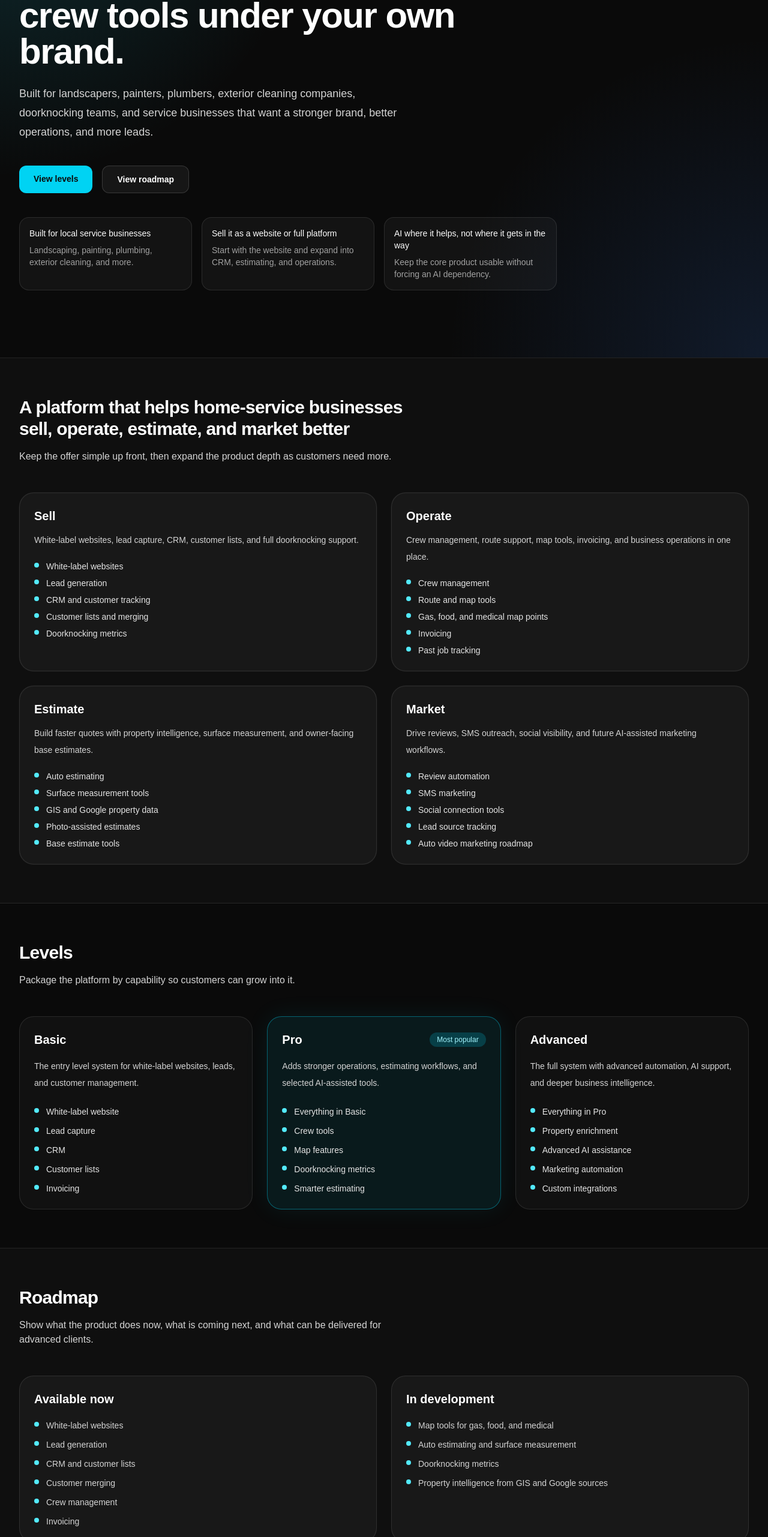
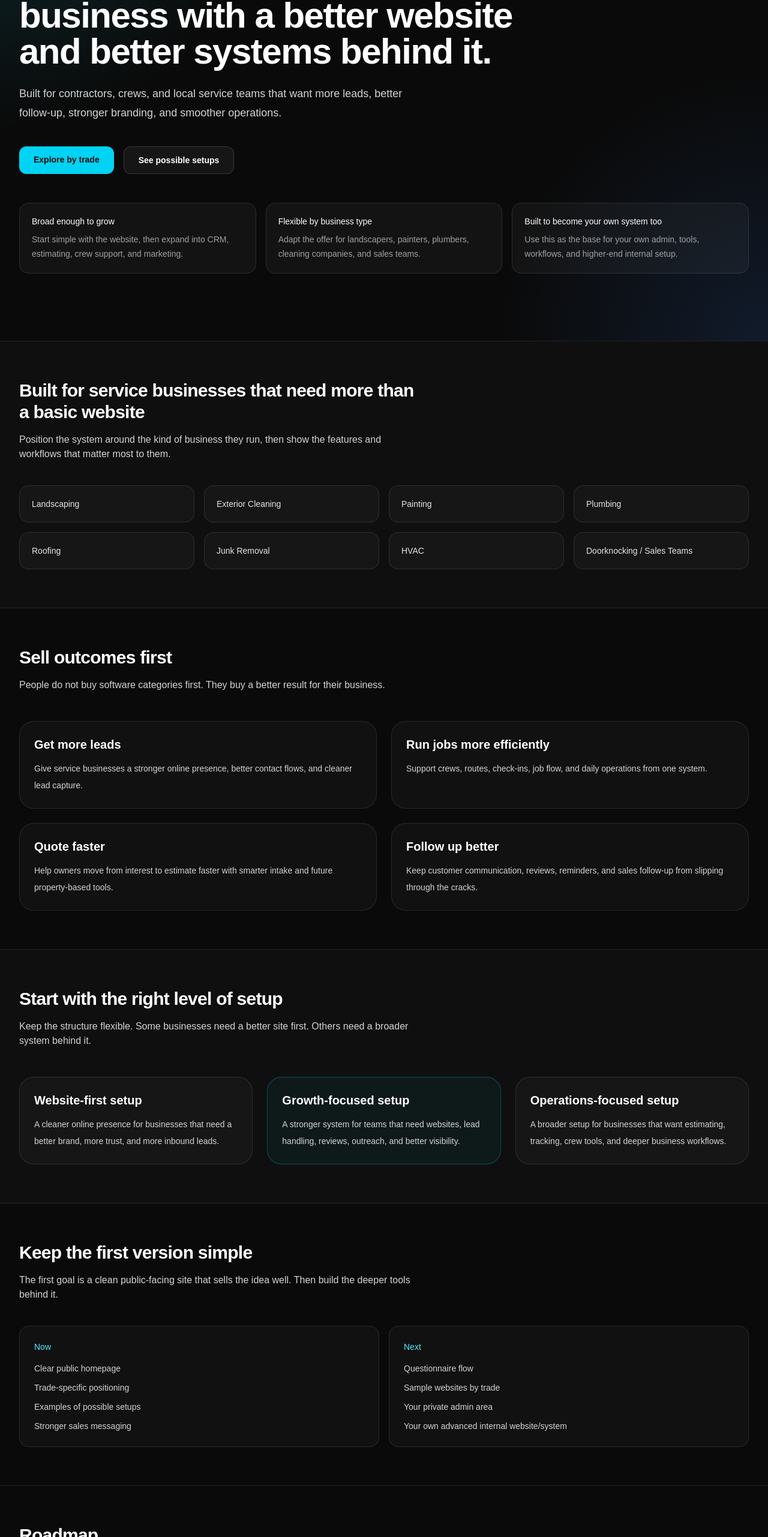
Before and after one commit to gdriskell09-ai/main-app, a Next.js app: page / in a window 1280 px wide. Shown: the part 238-2800 px from the top of the page at 60% size. Built offline with nearby package versions, Linux system fonts and the light colour scheme.

Commit message:
Update homepage with broader public sales layout

```diff
--- a/app/page.tsx
+++ b/app/page.tsx
@@ -1,314 +1,289 @@
-const featureGroups = [
+const trades = [
+  "Landscaping",
+  "Exterior Cleaning",
+  "Painting",
+  "Plumbing",
+  "Roofing",
+  "Junk Removal",
+  "HVAC",
+  "Doorknocking / Sales Teams",
+];
+
+const outcomes = [
   {
-    title: "Sell",
+    title: "Get more leads",
     description:
-      "White-label websites, lead capture, CRM, customer lists, and full doorknocking support.",
-    items: [
-      "White-label websites",
-      "Lead generation",
-      "CRM and customer tracking",
-      "Customer lists and merging",
-      "Doorknocking metrics",
-    ],
+      "Give service businesses a stronger online presence, better contact flows, and cleaner lead capture.",
   },
   {
-    title: "Operate",
+    title: "Run jobs more efficiently",
     description:
-      "Crew management, route support, map tools, invoicing, and business operations in one place.",
-    items: [
-      "Crew management",
-      "Route and map tools",
-      "Gas, food, and medical map points",
-      "Invoicing",
-      "Past job tracking",
-    ],
+      "Support crews, routes, check-ins, job flow, and daily operations from one system.",
   },
   {
-    title: "Estimate",
+    title: "Quote faster",
     description:
-      "Build faster quotes with property intelligence, surface measurement, and owner-facing base estimates.",
-    items: [
-      "Auto estimating",
-      "Surface measurement tools",
-      "GIS and Google property data",
-      "Photo-assisted estimates",
-      "Base estimate tools",
-    ],
+      "Help owners move from interest to estimate faster with smarter intake and future property-based tools.",
   },
   {
-    title: "Market",
+    title: "Follow up better",
     description:
-      "Drive reviews, SMS outreach, social visibility, and future AI-assisted marketing workflows.",
-    items: [
-      "Review automation",
-      "SMS marketing",
-      "Social connection tools",
-      "Lead source tracking",
-      "Auto video marketing roadmap",
-    ],
+      "Keep customer communication, reviews, reminders, and sales follow-up from slipping through the cracks.",
   },
 ];
 
-const plans = [
+const examples = [
   {
-    name: "Basic",
+    title: "Website-first setup",
     description:
-      "The entry level system for white-label websites, leads, and customer management.",
-    bullets: [
-      "White-label website",
-      "Lead capture",
-      "CRM",
-      "Customer lists",
-      "Invoicing",
-    ],
-    featured: false,
+      "A cleaner online presence for businesses that need a better brand, more trust, and more inbound leads.",
   },
   {
-    name: "Pro",
+    title: "Growth-focused setup",
     description:
-      "Adds stronger operations, estimating workflows, and selected AI-assisted tools.",
-    bullets: [
-      "Everything in Basic",
-      "Crew tools",
-      "Map features",
-      "Doorknocking metrics",
-      "Smarter estimating",
-    ],
-    featured: true,
+      "A stronger system for teams that need websites, lead handling, reviews, outreach, and better visibility.",
   },
   {
-    name: "Advanced",
+    title: "Operations-focused setup",
     description:
-      "The full system with advanced automation, AI support, and deeper business intelligence.",
-    bullets: [
-      "Everything in Pro",
-      "Property enrichment",
-      "Advanced AI assistance",
-      "Marketing automation",
-      "Custom integrations",
-    ],
-    featured: false,
+      "A broader setup for businesses that want estimating, tracking, crew tools, and deeper business workflows.",
   },
 ];
 
-const roadmapGroups = [
-  {
-    title: "Available now",
-    items: [
+const roadmap = [
   "White-label websites",
-      "Lead generation",
-      "CRM and customer lists",
-      "Customer merging",
-      "Crew management",
-      "Invoicing",
-    ],
-  },
-  {
-    title: "In development",
-    items: [
-      "Map tools for gas, food, and medical",
-      "Auto estimating and surface measurement",
+  "Lead generation and intake",
+  "CRM and customer tracking",
+  "Crew and job workflow tools",
+  "Auto estimating support",
   "Doorknocking metrics",
-      "Property intelligence from GIS and Google sources",
-    ],
-  },
-  {
-    title: "Advanced AI layer",
-    items: [
-      "AI recommendations",
-      "Emergency late-job response tools",
-      "Marketing idea generation",
-      "Auto video marketing generation",
-    ],
-  },
-  {
-    title: "Custom and enterprise",
-    items: [
-      "Jobber-style workflow tools",
-      "QuickBooks-style finance support",
-      "SalesRabbit-style canvassing features",
-      "Government and bank-linked workflows",
-    ],
-  },
+  "Map-based job support",
+  "Review and SMS automation",
+  "Marketing support tools",
+  "Your own internal admin and business system",
 ];
 
 export default function HomePage() {
   return (
     <main className="min-h-screen bg-neutral-950 text-white">
       <section className="relative overflow-hidden border-b border-white/10">
-        <div className="absolute inset-0 bg-[radial-gradient(circle_at_top_left,rgba(34,211,238,0.18),transparent_35%),radial-gradient(circle_at_bottom_right,rgba(59,130,246,0.14),transparent_35%)]" />
+        <div className="absolute inset-0 bg-[radial-gradient(circle_at_top_left,rgba(34,211,238,0.16),transparent_30%),radial-gradient(circle_at_bottom_right,rgba(59,130,246,0.14),transparent_30%)]" />
+
         <div className="relative mx-auto max-w-7xl px-6 py-20 lg:px-8 lg:py-28">
           <div className="max-w-4xl">
             <div className="mb-6 inline-flex rounded-full border border-cyan-400/30 bg-cyan-400/10 px-4 py-2 text-sm text-cyan-200">
-              White-label software for home-service businesses
+              Websites, systems, and growth tools for field-service businesses
             </div>
 
             <h1 className="text-5xl font-semibold tracking-tight sm:text-6xl">
-              Sell branded websites, CRM, and crew tools under your own brand.
+              Build a stronger service business with a better website and better
+              systems behind it.
             </h1>
 
             <p className="mt-6 max-w-2xl text-lg leading-8 text-neutral-300">
-              Built for landscapers, painters, plumbers, exterior cleaning
-              companies, doorknocking teams, and service businesses that want a
-              stronger brand, better operations, and more leads.
+              Built for contractors, crews, and local service teams that want
+              more leads, better follow-up, stronger branding, and smoother
+              operations.
             </p>
 
             <div className="mt-10 flex flex-col gap-4 sm:flex-row">
               <a
-                href="#pricing"
+                href="#trades"
                 className="rounded-xl bg-cyan-400 px-6 py-3 text-sm font-semibold text-neutral-950 transition hover:bg-cyan-300"
               >
-                View levels
+                Explore by trade
               </a>
               <a
-                href="#roadmap"
+                href="#examples"
                 className="rounded-xl border border-white/15 bg-white/5 px-6 py-3 text-sm font-semibold text-white transition hover:bg-white/10"
               >
-                View roadmap
+                See possible setups
               </a>
             </div>
+          </div>
 
-            <div className="mt-10 grid gap-4 sm:grid-cols-3">
-              <div className="rounded-2xl border border-white/10 bg-white/[0.04] p-4">
+          <div className="mt-12 grid gap-4 md:grid-cols-3">
+            <div className="rounded-2xl border border-white/10 bg-white/[0.04] p-5">
               <p className="text-sm font-medium text-white">
-                  Built for local service businesses
+                Broad enough to grow
               </p>
-                <p className="mt-2 text-sm text-neutral-400">
-                  Landscaping, painting, plumbing, exterior cleaning, and more.
+              <p className="mt-2 text-sm leading-6 text-neutral-400">
+                Start simple with the website, then expand into CRM,
+                estimating, crew support, and marketing.
               </p>
             </div>
-              <div className="rounded-2xl border border-white/10 bg-white/[0.04] p-4">
+
+            <div className="rounded-2xl border border-white/10 bg-white/[0.04] p-5">
               <p className="text-sm font-medium text-white">
-                  Sell it as a website or full platform
+                Flexible by business type
               </p>
-                <p className="mt-2 text-sm text-neutral-400">
-                  Start with the website and expand into CRM, estimating, and
-                  operations.
+              <p className="mt-2 text-sm leading-6 text-neutral-400">
+                Adapt the offer for landscapers, painters, plumbers, cleaning
+                companies, and sales teams.
               </p>
             </div>
-              <div className="rounded-2xl border border-white/10 bg-white/[0.04] p-4">
+
+            <div className="rounded-2xl border border-white/10 bg-white/[0.04] p-5">
               <p className="text-sm font-medium text-white">
-                  AI where it helps, not where it gets in the way
+                Built to become your own system too
               </p>
-                <p className="mt-2 text-sm text-neutral-400">
-                  Keep the core product usable without forcing an AI dependency.
+              <p className="mt-2 text-sm leading-6 text-neutral-400">
+                Use this as the base for your own admin, tools, workflows, and
+                higher-end internal setup.
               </p>
-              </div>
             </div>
           </div>
         </div>
       </section>
 
-      <section className="border-b border-white/10 bg-neutral-900/40">
+      <section
+        id="trades"
+        className="border-b border-white/10 bg-neutral-900/40"
+      >
         <div className="mx-auto max-w-7xl px-6 py-16 lg:px-8">
           <div className="max-w-2xl">
             <h2 className="text-3xl font-semibold tracking-tight">
-              A platform that helps home-service businesses sell, operate,
-              estimate, and market better
+              Built for service businesses that need more than a basic website
             </h2>
             <p className="mt-4 text-neutral-300">
-              Keep the offer simple up front, then expand the product depth as
-              customers need more.
+              Position the system around the kind of business they run, then
+              show the features and workflows that matter most to them.
             </p>
           </div>
 
-          <div className="mt-12 grid gap-6 lg:grid-cols-2">
-            {featureGroups.map((group) => (
+          <div className="mt-10 grid gap-4 sm:grid-cols-2 lg:grid-cols-4">
+            {trades.map((trade) => (
               <div
-                key={group.title}
-                className="rounded-3xl border border-white/10 bg-white/[0.04] p-6 shadow-[0_0_0_1px_rgba(255,255,255,0.02)]"
+                key={trade}
+                className="rounded-2xl border border-white/10 bg-white/[0.03] p-5 text-sm font-medium text-neutral-200 transition hover:border-cyan-400/30 hover:bg-white/[0.05]"
               >
-                <h3 className="text-xl font-semibold text-white">
-                  {group.title}
-                </h3>
-                <p className="mt-3 text-sm leading-7 text-neutral-300">
-                  {group.description}
-                </p>
-                <ul className="mt-5 space-y-2 text-sm text-neutral-200">
-                  {group.items.map((item) => (
-                    <li key={item} className="flex items-start gap-3">
-                      <span className="mt-1 h-2 w-2 rounded-full bg-cyan-300" />
-                      <span>{item}</span>
-                    </li>
-                  ))}
-                </ul>
+                {trade}
               </div>
             ))}
           </div>
         </div>
       </section>
 
-      <section id="pricing" className="border-b border-white/10">
+      <section className="border-b border-white/10">
         <div className="mx-auto max-w-7xl px-6 py-16 lg:px-8">
           <div className="max-w-2xl">
-            <h2 className="text-3xl font-semibold tracking-tight">Levels</h2>
+            <h2 className="text-3xl font-semibold tracking-tight">
+              Sell outcomes first
+            </h2>
             <p className="mt-4 text-neutral-300">
-              Package the platform by capability so customers can grow into it.
+              People do not buy software categories first. They buy a better
+              result for their business.
             </p>
           </div>
 
-          <div className="mt-12 grid gap-6 lg:grid-cols-3">
-            {plans.map((plan) => (
+          <div className="mt-12 grid gap-6 md:grid-cols-2">
+            {outcomes.map((item) => (
               <div
-                key={plan.name}
-                className={
-                  plan.featured
-                    ? "rounded-3xl border border-cyan-400/40 bg-cyan-400/8 p-6 shadow-[0_0_40px_rgba(34,211,238,0.08)]"
-                    : "rounded-3xl border border-white/10 bg-white/[0.03] p-6"
-                }
+                key={item.title}
+                className="rounded-3xl border border-white/10 bg-white/[0.03] p-6"
               >
-                <div className="flex items-center justify-between">
-                  <h3 className="text-xl font-semibold">{plan.name}</h3>
-                  {plan.featured ? (
-                    <span className="rounded-full bg-cyan-400/20 px-3 py-1 text-xs font-medium text-cyan-200">
-                      Most popular
-                    </span>
-                  ) : null}
-                </div>
-
-                <p className="mt-4 text-sm leading-7 text-neutral-300">
-                  {plan.description}
+                <h3 className="text-xl font-semibold text-white">
+                  {item.title}
+                </h3>
+                <p className="mt-3 text-sm leading-7 text-neutral-300">
+                  {item.description}
                 </p>
-
-                <ul className="mt-6 space-y-3 text-sm text-neutral-200">
-                  {plan.bullets.map((bullet) => (
-                    <li key={bullet} className="flex items-start gap-3">
-                      <span className="mt-1 h-2 w-2 rounded-full bg-cyan-300" />
-                      <span>{bullet}</span>
-                    </li>
-                  ))}
-                </ul>
               </div>
             ))}
           </div>
         </div>
       </section>
 
-      <section id="roadmap" className="border-b border-white/10 bg-neutral-900/40">
+      <section
+        id="examples"
+        className="border-b border-white/10 bg-neutral-900/40"
+      >
+        <div className="mx-auto max-w-7xl px-6 py-16 lg:px-8">
+          <div className="max-w-2xl">
+            <h2 className="text-3xl font-semibold tracking-tight">
+              Start with the right level of setup
+            </h2>
+            <p className="mt-4 text-neutral-300">
+              Keep the structure flexible. Some businesses need a better site
+              first. Others need a broader system behind it.
+            </p>
+          </div>
+
+          <div className="mt-12 grid gap-6 lg:grid-cols-3">
+            {examples.map((example, index) => (
+              <div
+                key={example.title}
+                className={
+                  index === 1
+                    ? "rounded-3xl border border-cyan-400/30 bg-cyan-400/5 p-6"
+                    : "rounded-3xl border border-white/10 bg-white/[0.03] p-6"
+                }
+              >
+                <h3 className="text-xl font-semibold text-white">
+                  {example.title}
+                </h3>
+                <p className="mt-3 text-sm leading-7 text-neutral-300">
+                  {example.description}
+                </p>
+              </div>
+            ))}
+          </div>
+        </div>
+      </section>
+
+      <section className="border-b border-white/10">
+        <div className="mx-auto max-w-7xl px-6 py-16 lg:px-8">
+          <div className="max-w-2xl">
+            <h2 className="text-3xl font-semibold tracking-tight">
+              Keep the first version simple
+            </h2>
+            <p className="mt-4 text-neutral-300">
+              The first goal is a clean public-facing site that sells the idea
+              well. Then build the deeper tools behind it.
+            </p>
+          </div>
+
+          <div className="mt-10 grid gap-4 md:grid-cols-2">
+            <div className="rounded-2xl border border-white/10 bg-white/[0.03] p-6">
+              <p className="text-sm font-medium text-cyan-300">Now</p>
+              <ul className="mt-4 space-y-3 text-sm text-neutral-300">
+                <li>Clear public homepage</li>
+                <li>Trade-specific positioning</li>
+                <li>Examples of possible setups</li>
+                <li>Stronger sales messaging</li>
+              </ul>
+            </div>
+
+            <div className="rounded-2xl border border-white/10 bg-white/[0.03] p-6">
+              <p className="text-sm font-medium text-cyan-300">Next</p>
+              <ul className="mt-4 space-y-3 text-sm text-neutral-300">
+                <li>Questionnaire flow</li>
+                <li>Sample websites by trade</li>
+                <li>Your private admin area</li>
+                <li>Your own advanced internal website/system</li>
+              </ul>
+            </div>
+          </div>
+        </div>
+      </section>
+
+      <section id="roadmap" className="border-b border-white/10">
         <div className="mx-auto max-w-7xl px-6 py-16 lg:px-8">
           <div className="max-w-2xl">
             <h2 className="text-3xl font-semibold tracking-tight">Roadmap</h2>
             <p className="mt-4 text-neutral-300">
-              Show what the product does now, what is coming next, and what can
-              be delivered for advanced clients.
+              Keep the vision broad, but present it in a way that still feels
+              believable and focused.
             </p>
           </div>
 
-          <div className="mt-12 grid gap-6 lg:grid-cols-2">
-            {roadmapGroups.map((group) => (
+          <div className="mt-10 grid gap-4 md:grid-cols-2 xl:grid-cols-3">
+            {roadmap.map((item) => (
               <div
-                key={group.title}
-                className="rounded-3xl border border-white/10 bg-white/[0.04] p-6"
+                key={item}
+                className="rounded-2xl border border-white/10 bg-white/[0.03] p-5 text-sm text-neutral-200"
               >
-                <h3 className="text-xl font-semibold">{group.title}</h3>
-                <ul className="mt-5 space-y-3 text-sm text-neutral-300">
-                  {group.items.map((item) => (
-                    <li key={item} className="flex items-start gap-3">
-                      <span className="mt-1 h-2 w-2 rounded-full bg-cyan-300" />
-                      <span>{item}</span>
-                    </li>
-                  ))}
-                </ul>
+                {item}
               </div>
             ))}
           </div>
@@ -319,26 +294,27 @@ export default function HomePage() {
         <div className="mx-auto max-w-5xl px-6 py-20 lg:px-8">
           <div className="rounded-3xl border border-white/10 bg-gradient-to-br from-cyan-400/10 to-blue-500/10 p-8 lg:p-12">
             <h2 className="text-3xl font-semibold tracking-tight">
-              Start with a better-looking sales site, then build the platform
-              behind it one step at a time.
+              Start with the sales site now. Build the bigger system behind it
+              next.
             </h2>
             <p className="mt-4 max-w-2xl text-neutral-300">
-              The right move now is a polished front-end message, not trying to
-              ship every advanced feature at once.
+              That gives you something usable fast, while keeping the door open
+              for your own admin, your own website tools, and a stronger
+              long-term platform.
             </p>
 
             <div className="mt-8 flex flex-col gap-4 sm:flex-row">
               <a
-                href="#pricing"
+                href="#trades"
                 className="rounded-xl bg-cyan-400 px-6 py-3 text-sm font-semibold text-neutral-950 transition hover:bg-cyan-300"
               >
-                Start with the offer
+                Keep building
               </a>
               <a
                 href="#roadmap"
                 className="rounded-xl border border-white/15 bg-white/5 px-6 py-3 text-sm font-semibold text-white transition hover:bg-white/10"
               >
-                Keep building the roadmap
+                Review roadmap
               </a>
             </div>
           </div>
```
Lines whose indentation alone changed are shown as unchanged.
